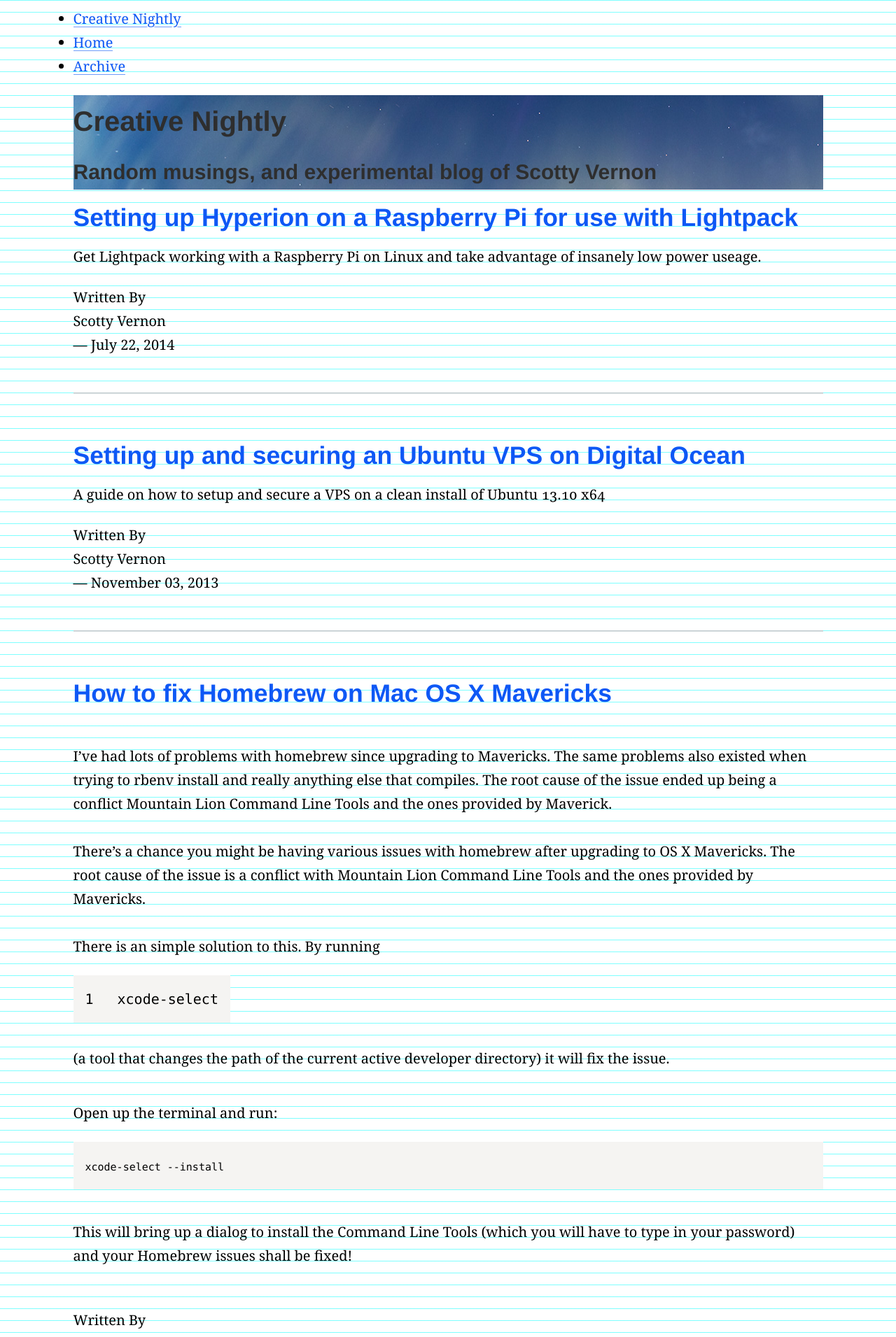
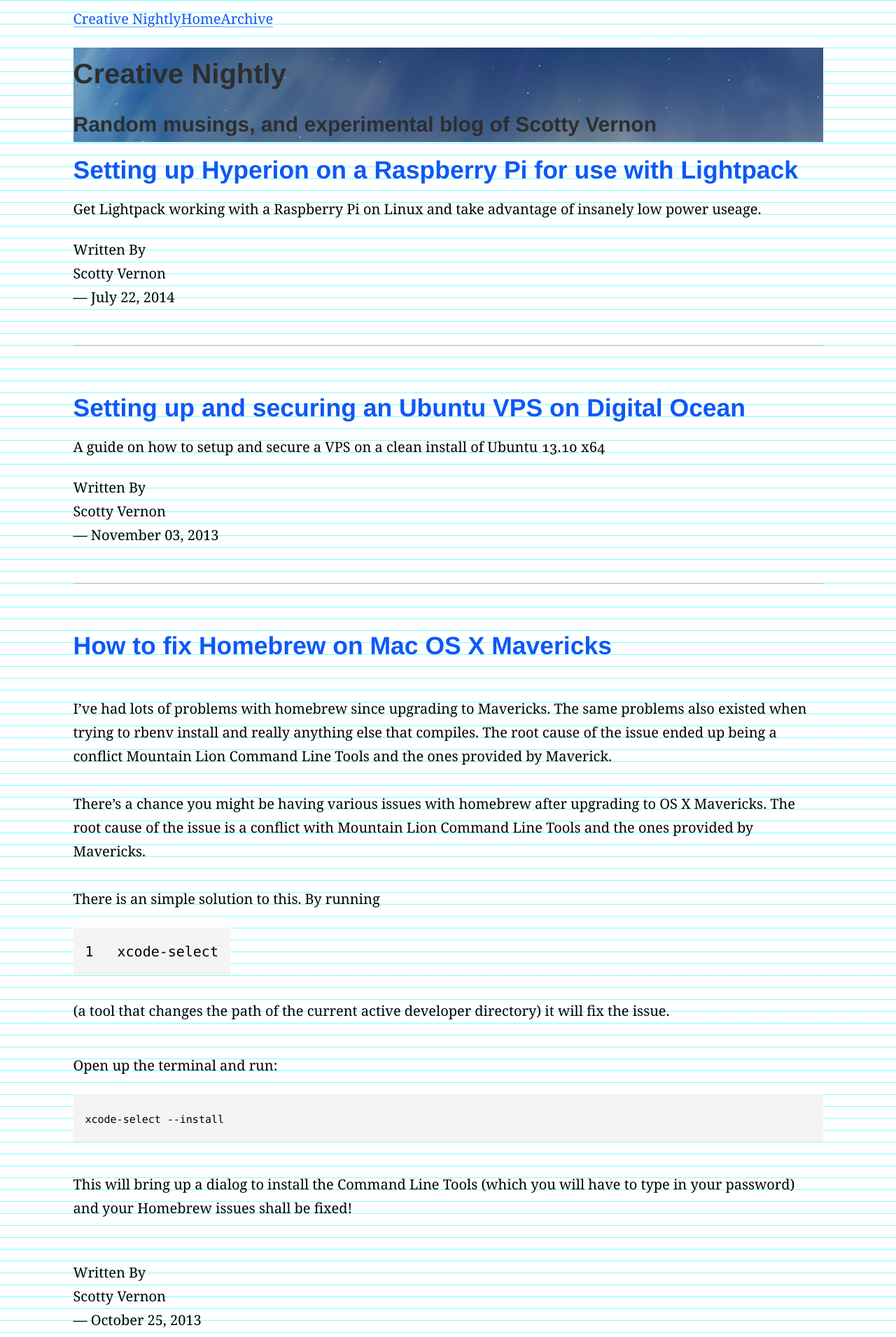
Before and after one commit to KingScooty/creativenightly.com, a Jekyll site: the page built from index.html, in a window 1280 px wide. Shown: the top 1911 px of the page at 70% size. Built offline with Jekyll 4.4.1, drawn with Linux system fonts in a browser that asks for light colours; the list of posts is cut into pages by our own code; comment, search, counter and statistics services are not loaded.

Commit message:
Setting up CSS. Navigation module.

```diff
--- a/_includes/_site-footer.html
+++ b/_includes/_site-footer.html
@@ -2,10 +2,10 @@
   <div class="container">
     &copy; {{ site.time | date: "%Y" }}
 
-    <nav class="navigation navigation--horizontal navigation--secondary">
+    <nav class="navigation navigation--horizontal navigation--secondary navigation--spacer">
       <ul>
-        <li><a href="/">{{ site.inc.company }}</a></li> &middot;
-        <li><a href="http://twitter.com/kingscooty">KingScooty</a></li> &middot;
+        <li><a href="/">{{ site.inc.company }}</a></li>
+        <li><a href="http://twitter.com/kingscooty">KingScooty</a></li>
         <li><a href="http://www.wildflame.co.uk/">Wildflame</a></li>
         {% if site.inc.about_link %}
         <li><a href="{{ site.inc.about_link }}">About</a></li>
--- a/_includes/_site-header.html
+++ b/_includes/_site-header.html
@@ -1,9 +1,9 @@
 <header class="site-header">
   <nav class="navigation navigation--horizontal navigation--primary">
     <ul>
-      <li><a href="/" class="brand">Creative Nightly</a></li>
-      <li><a href="#">Home</a></li>
-      <li><a href="#">Archive</a></li>
+      <li><a href="/" class="brand">Creative Nightly</a></li><!--
+   --><li><a href="#">Home</a></li><!--
+   --><li><a href="#">Archive</a></li>
     </ul>
   </nav>
 </header>
--- a/assets/_scss/_config.scss
+++ b/assets/_scss/_config.scss
@@ -1,12 +1,6 @@
 /* CONFIGURATION */
 
 // Settings --------------------------------------------------------------
-// Font Sizes --------------------------------------------------------------
-
-$relative-font-sizing : false;
-$base-font-size       : 12px;
-$base-line-height     : 24px;
-
 // Grid --------------------------------------------------------------
 
 $total-cols         : 16;
--- a/assets/_scss/main.scss
+++ b/assets/_scss/main.scss
@@ -41,3 +41,6 @@
   background-repeat: repeat-y;
   background-size: 100% 1rem;
 }
+
+@import "base/base";
+@import "modules/navigation";
--- a/assets/stylesheets/main.css
+++ b/assets/stylesheets/main.css
@@ -467,3 +467,19 @@
   background-image: linear-gradient(to bottom, cyan 0, rgba(255, 255, 255, 0) 1px);
   background-repeat: repeat-y;
   background-size: 100% 1rem; }
+
+.navigation--horizontal ul:after {
+  content: "";
+  display: table;
+  clear: both; }
+
+.navigation ul {
+  list-style-type: none; }
+
+.navigation--horizontal li {
+  float: left; }
+
+.navigation--spacer li:after {
+  content: '\b7'; }
+.navigation--spacer li:last-child:after {
+  content: ''; }
```
Also changed, not shown: assets/_scss/base/_base.scss (added, +7 -0 lines), assets/_scss/modules/_navigation.scss (added, +27 -0 lines).
